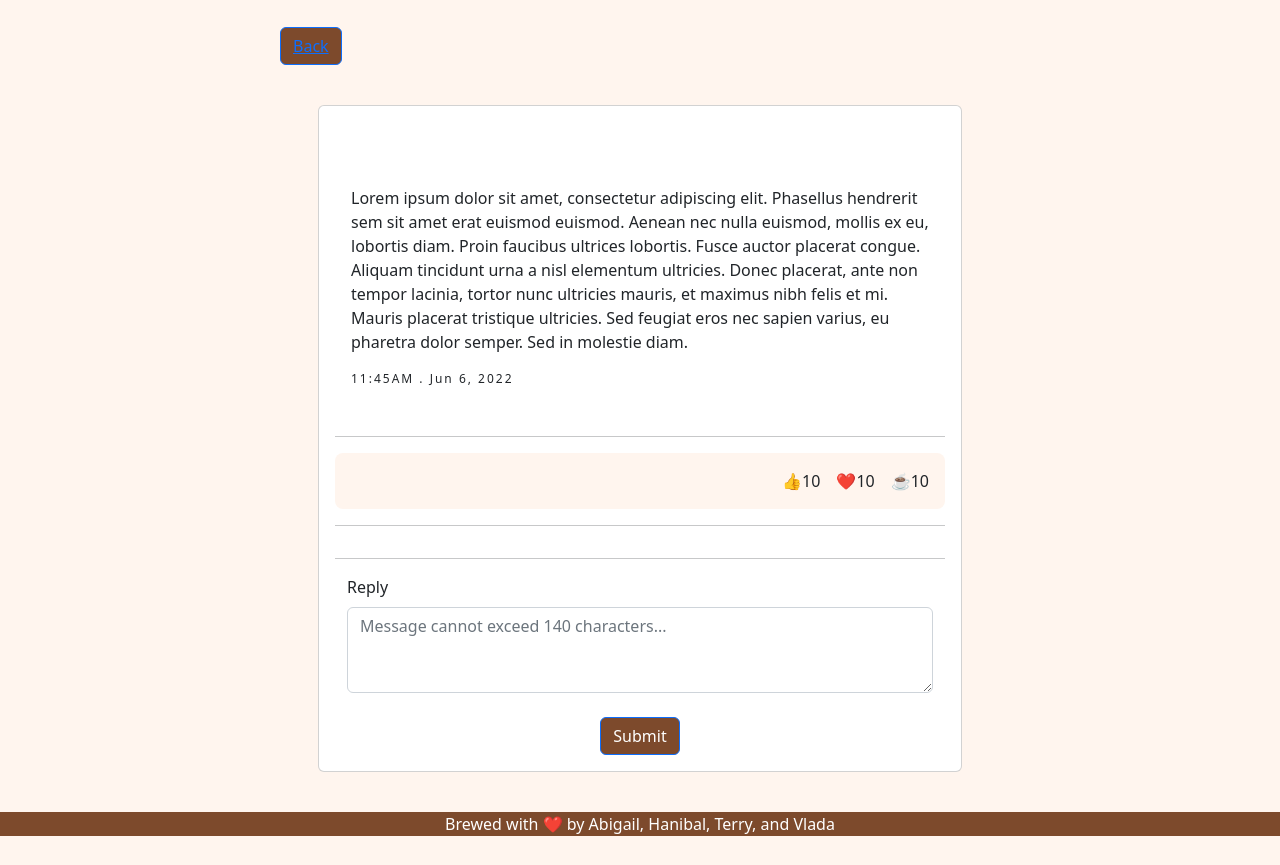
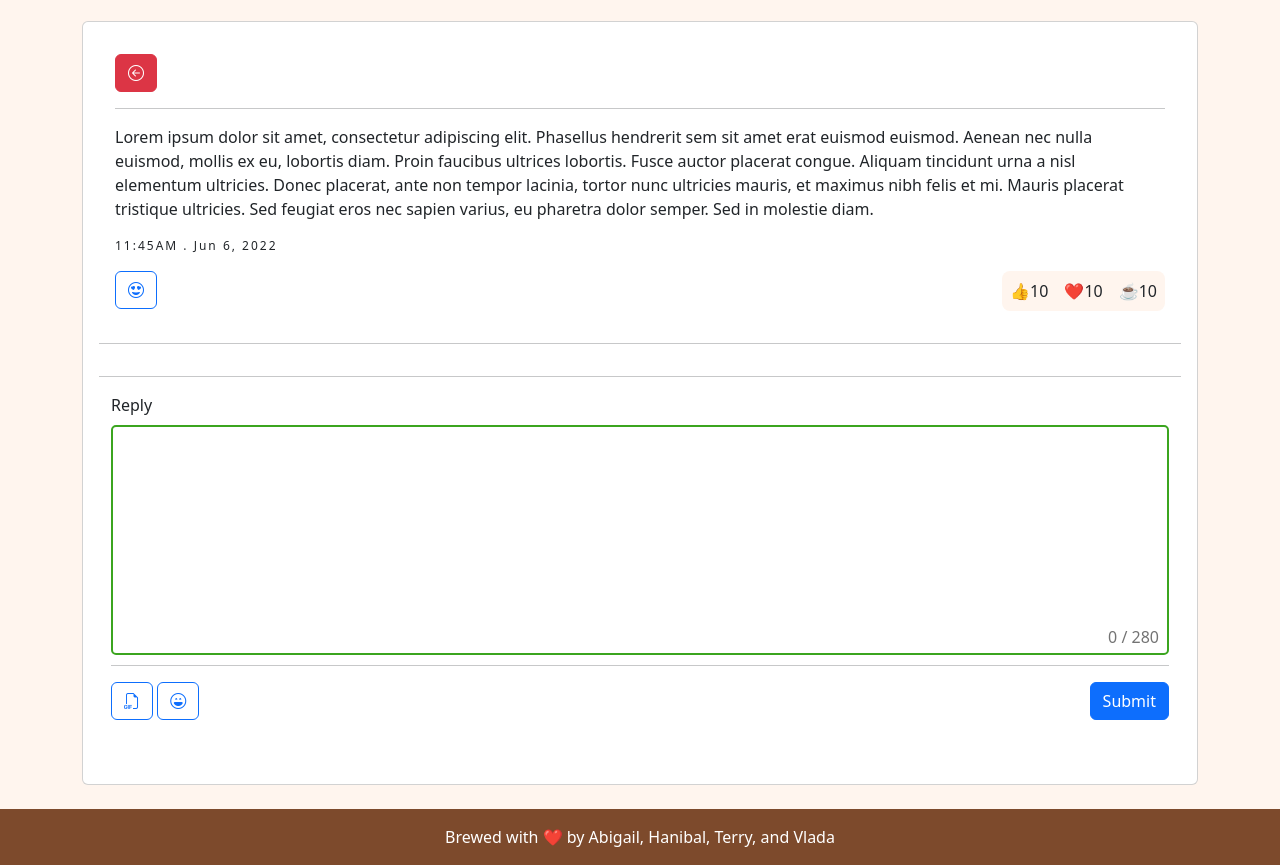
Before and after one commit to TheWeion/fp-lap1-journaling-website-frontend, a plain HTML site: page client/status.html in a window 1280 px wide. Shown: the part 186-1051 px from the top of the page. Before the commit the page ends 1022 px from the top, so only its background shows below. Drawn offline with nearby package versions, Linux system fonts and the light colour scheme.

Commit message:
Merged and conformed CSS, and JS with rest of site.

```diff
--- a/client/assets/css/style.css
+++ b/client/assets/css/style.css
@@ -4,6 +4,7 @@ body {
 
 header {
     background-color: #7D4A2C;
+    color: white;
 }
 
 footer {
@@ -18,10 +19,10 @@ footer {
     margin-left: auto;
 }
 
-
-#post-list {
-    margin: 0;
-    width: 700px;
+.post-nav{
+    background-color: #7D4A2C;
+    color: white;
+    font-size: 1.5em;
 }
 
 .timestamp {
@@ -29,20 +30,29 @@ footer {
     font-size: 12px;
 }
 
-#backbtn {
-    margin-left: 280px;
-    margin-top: 30px;
+#btn-post{
+    float: right;
 }
 
-#btnstyle {
- background-color:#7D4A2C !important;
+#txt-message, #txt-reply{
+    display: block;
+    width: 100%;
+    min-height: 230px;
+    resize: none;
+    padding: 20px;
+    color: #202020;
+    border: 2px solid #3ba51f;
+    border-radius: 5px;
+    outline: none;
 }
 
-.btn-primary, .btn-primary:hover, .btn-primary:active, .btn-primary:visited {
-    background-color:#7D4A2C !important;
-    color: white !important;
+#char-count{
+    width: 100%;
+    text-align: right;
+    margin-top: -30px;
+    padding-right: 10px;
+    color: #737373;
 }
-
 
 .post-interact {
     text-align: center;
@@ -55,14 +65,26 @@ footer {
     padding: 0.5em;
 }
 
-.reacts .react-like::before {
+.react-like::before {
     content: '👍';
 }
 
-.reacts .react-heart::before {
-    content: '❤️'
+.react-heart::before {
+    content: '❤️';
 }
 
-.reacts .react-java::before {
-    content: '☕'
+.react-java::before {
+    content: '☕';
 }
+
+.btn-reactLike::before {
+    content: '👍';
+}
+
+.btn-reactHeart::before {
+    content: '❤️';
+}
+
+.btn-reactJava::before {
+    content: '☕';
+}
--- a/client/assets/js/app.js
+++ b/client/assets/js/app.js
@@ -0,0 +1,19 @@
+//
+// ─── REACTION POPOVER ───────────────────────────────────────────────────────────
+//
+
+$(document).ready(function(){
+    $('.btn-react').popover({
+        html        : true,
+        placement   : 'auto',
+        title       : 'React to this post.',
+        content     : `
+        <button type="button" role="button" title="Like React" onclick="" class="btn btn-reactLike btn-outline-secondary"></button>
+
+        <button type="button" role="button" title="Heart React" onclick="" class="btn btn-reactHeart btn-outline-secondary"></button>
+
+        <button type="button" role="button" title="Coffee React" onclick="" class="btn btn-reactJava btn-outline-secondary"></button>
+        `,
+        sanitize    : false
+      })
+  });
--- a/client/assets/js/index.js
+++ b/client/assets/js/index.js
@@ -0,0 +1,28 @@
+function init(){
+    charLimit();
+}
+
+function charLimit(){
+    const charLimitTip = document.getElementById('char-count');
+    const charLen = 280;
+    const input = document.getElementById('txt-message');
+    const btnPost = document.getElementById('btn-post');
+
+    charLimitTip.textContent = `0 / ${charLen}`;
+
+    input.addEventListener('input', function(){
+        let charCount = input.value.length;
+        charLimitTip.textContent = `${charCount} / ${charLen}`;
+        if (charCount > charLen){
+            input.style.borderColor = '#ff2851';
+            charLimitTip.style.color = '#ff2851';
+            btnPost.classList.add('disabled');
+        } else {
+            input.style.borderColor = '#31821b';
+            charLimitTip.style.color = '#31821b';
+            btnPost.classList.remove('disabled');
+        }
+    })
+}
+
+init();
--- a/client/status.html
+++ b/client/status.html
@@ -11,87 +11,88 @@
     <link href="./assets/img/favicon.png" rel="shortcut icon" type="image/png">
     <link href="./assets/img/favicon.png" rel="apple-touch-icon" type="image/png">
 
+  <!-- ──────────────────────────────────────────────────────────────────────────────── -->
+
+
   <!--
-          -- ──────────────────────────────────────────────────────────────────────────────
+    -- ─── INITIALISE BOOTSTRAP 5.2.0-BETA1 CSS ───────────────────────────────────────
     -->
 
-        <!--
-          -- ─── INITIALISE BOOTSTRAP 5.2.0-BETA1 CSS ─────────────────────────────────────
-          -->
+    <link href="https://cdn.jsdelivr.net/npm/bootstrap@5.2.0-beta1/dist/css/bootstrap.min.css" rel="stylesheet"
+      integrity="sha384-0evHe/X+R7YkIZDRvuzKMRqM+OrBnVFBL6DOitfPri4tjfHxaWutUpFmBp4vmVor" crossorigin="anonymous">
 
-        <link href="https://cdn.jsdelivr.net/npm/bootstrap@5.2.0-beta1/dist/css/bootstrap.min.css" rel="stylesheet" integrity="sha384-0evHe/X+R7YkIZDRvuzKMRqM+OrBnVFBL6DOitfPri4tjfHxaWutUpFmBp4vmVor" crossorigin="anonymous">
+  <!-- ──────────────────────────────────────────────────────────────────────────────── -->
 
-        <!--
-          -- ──────────────────────────────────────────────────────────────────────────────
-          -->
   <link rel="stylesheet" href="./assets/css/style.css">
-          <script type="text/javascript" src="js/app.js"></script>
-          <script defer type="text/javascript" src="js/index.js"></script>
+  <link rel="stylesheet" href="https://cdn.jsdelivr.net/npm/bootstrap-icons@1.8.3/font/bootstrap-icons.css">
+  <script src="https://ajax.googleapis.com/ajax/libs/jquery/3.6.0/jquery.min.js"></script>
+  <script type="text/javascript" src="./assets/js/app.js"></script>
+  <script defer type="text/javascript" src="./assets/js/index.js"></script>
     <title>TITLE - Post</title>
   </head>
+
   <body>
     <header>
       <!-- Logo designed by Hannu Aaltonen at PNGITEM - (https://www.pngitem.com/middle/TmohbJ_kawaii-coffee-cup-happy-ftestickers-coffee-cartoon-hd/)-->
       <img class="img-fluid p-3" id="logo" src="./assets/img/logo.png" alt="Logo for website designed by Hannu Aaltonen at PNGITEM">
       <p class="text-center p-2" id="header-title">WEBSITE NAME HERE</p>
     </header>
-        <main>
-
-
-        <div class="text-left" id="backbtn">
-          <button type="submit" class="btn btn-primary"><a href="./index.html">Back</a></button>
-      </div>
-
-      <div id="post-list" class="row row-cols-sm-1 p-3 mx-auto">
-        <div class="col my-4">
+    <main class="container">
+        <div class="post-render col my-4">
           <article class="card h-100 p-3">
             <div class="card-body">
-                <br><br>
-                    <p class="card-text">Lorem ipsum dolor sit amet, consectetur adipiscing elit. Phasellus hendrerit sem sit amet erat euismod euismod. Aenean nec nulla euismod, mollis ex eu, lobortis diam. Proin faucibus ultrices lobortis. Fusce auctor placerat congue. Aliquam tincidunt urna a nisl elementum ultricies. Donec placerat, ante non tempor lacinia, tortor nunc ultricies mauris, et maximus nibh felis et mi. Mauris placerat tristique ultricies. Sed feugiat eros nec sapien varius, eu pharetra dolor semper. Sed in molestie diam.</p>
+              <button class="btn-reacst btn btn-danger bi-arrow-left-circle" type="button" role="button" title="Go Back" onclick="window.location='http://localhost:3000/'"></button>
+              <hr>
+              <p class="card-text">Lorem ipsum dolor sit amet, consectetur adipiscing elit. Phasellus hendrerit sem sit
+                amet erat euismod euismod. Aenean nec nulla euismod, mollis ex eu, lobortis diam. Proin faucibus ultrices
+                lobortis. Fusce auctor placerat congue. Aliquam tincidunt urna a nisl elementum ultricies. Donec placerat,
+                ante non tempor lacinia, tortor nunc ultricies mauris, et maximus nibh felis et mi. Mauris placerat
+                tristique ultricies. Sed feugiat eros nec sapien varius, eu pharetra dolor semper. Sed in molestie diam.
+              </p>
               <p class="timestamp">11:45AM . Jun 6, 2022</p>
-                </div>
-                <hr>
-                <div class="reacts rounded-3">
               <div class="reacts rounded-3 d-flex justify-content-between">
                 <div class="react-like">10</div>
                 <div class="react-heart">10</div>
                 <div class="react-java">10</div>
               </div>
+              <button class="btn-react btn btn-outline-primary bi-emoji-heart-eyes" type="button" role="button" title="React" onclick=""></button>
             </div>
             <hr>
+            <div class="comments">
+
+            </div>
             <hr>
-
             <div class="container">
-                  <section id="post-reply">
-                      <label for="reply-msg" class="form-label">Reply</label>
-                      <textarea class="form-control" name="reply-msg" id="reply-msg" rows="3" maxlength="140" placeholder="Message cannot exceed 140 characters..."></textarea>
-                      </section>
+              <form id="frm-compose-reply">
+                <label for="txt-reply" class="form-label">Reply</label>
+                <textarea class="form-control" name="txt-reply" id="txt-reply" rows="3"></textarea>
+                <p id="char-count"></p>
+                <hr>
+                <div id="msg-widget">
+                    <button type="button" role="button" title="GIF" onclick="" class="btn btn-outline-primary bi-filetype-gif"></button>
+                    <button type="button" role="button" title="Emoji" onclick="" class="btn btn-outline-primary bi-emoji-laughing"></button>
+                    <!-- TODO: Add Emoji and GIF select API  -->
+                    <button id="btn-post" type="submit" class="btn btn-primary">Submit</button>
                 </div>
                 <br>
-                      <div class="text-center">
-                        <button id="btnstyle" type="submit" class="btn btn-primary">Submit</button>
+            </form>
             </div>
-
-
-
+            <br>
           </article>
         </div>
       </div>
     </main>
-
-<footer class="text-center">Brewed with ❤️ by Abigail, Hanibal, Terry, and Vlada</footer>
-
-
-
+    <footer class="text-center p-3">Brewed with ❤️ by Abigail, Hanibal, Terry, and Vlada</footer>
 
   <!--
-          -- ─── LOAD BOOTSTRAP 5.2.0-BETA1 JS LIBARIES ──────────────────────
+    -- ─── LOAD BOOTSTRAP 5.2.0-BETA1 JS LIBARIES ─────────────────────────────────────
     -->
 
-        <script src="https://cdn.jsdelivr.net/npm/bootstrap@5.2.0-beta1/dist/js/bootstrap.bundle.min.js" integrity="sha384-pprn3073KE6tl6bjs2QrFaJGz5/SUsLqktiwsUTF55Jfv3qYSDhgCecCxMW52nD2" crossorigin="anonymous"></script>
+    <script src="https://cdn.jsdelivr.net/npm/bootstrap@5.2.0-beta1/dist/js/bootstrap.bundle.min.js"
+      integrity="sha384-pprn3073KE6tl6bjs2QrFaJGz5/SUsLqktiwsUTF55Jfv3qYSDhgCecCxMW52nD2" crossorigin="anonymous">
+    </script>
 
-        <!--
-          -- ─────────────────────────────────────────────────────────────────
-          -->
+  <!-- ──────────────────────────────────────────────────────────────────────────────── -->
+
   </body>
 </html>
```
Also changed, not shown: client/index.html (+24 -10 lines), README.md. Lines whose indentation alone changed are shown as unchanged.
